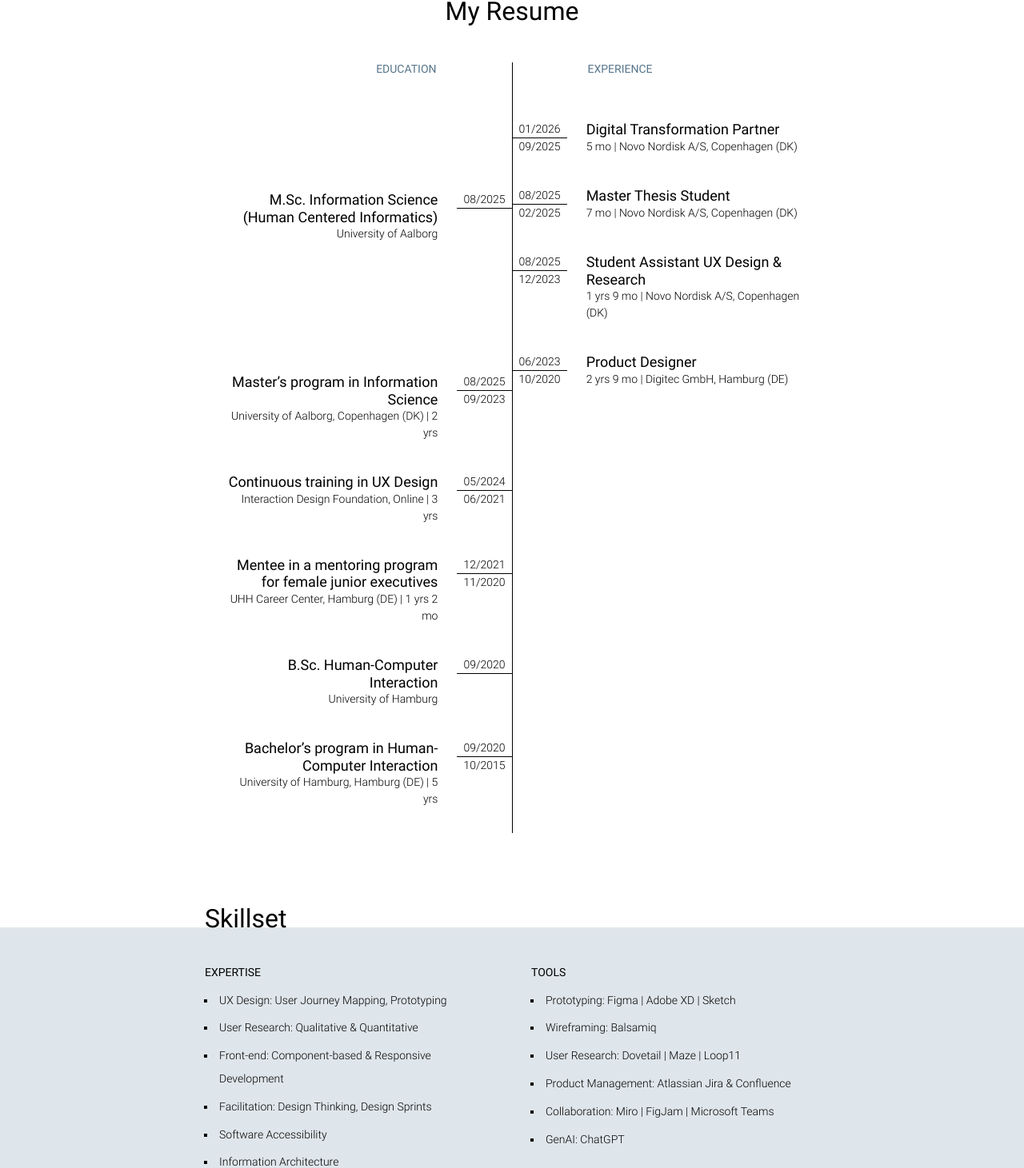
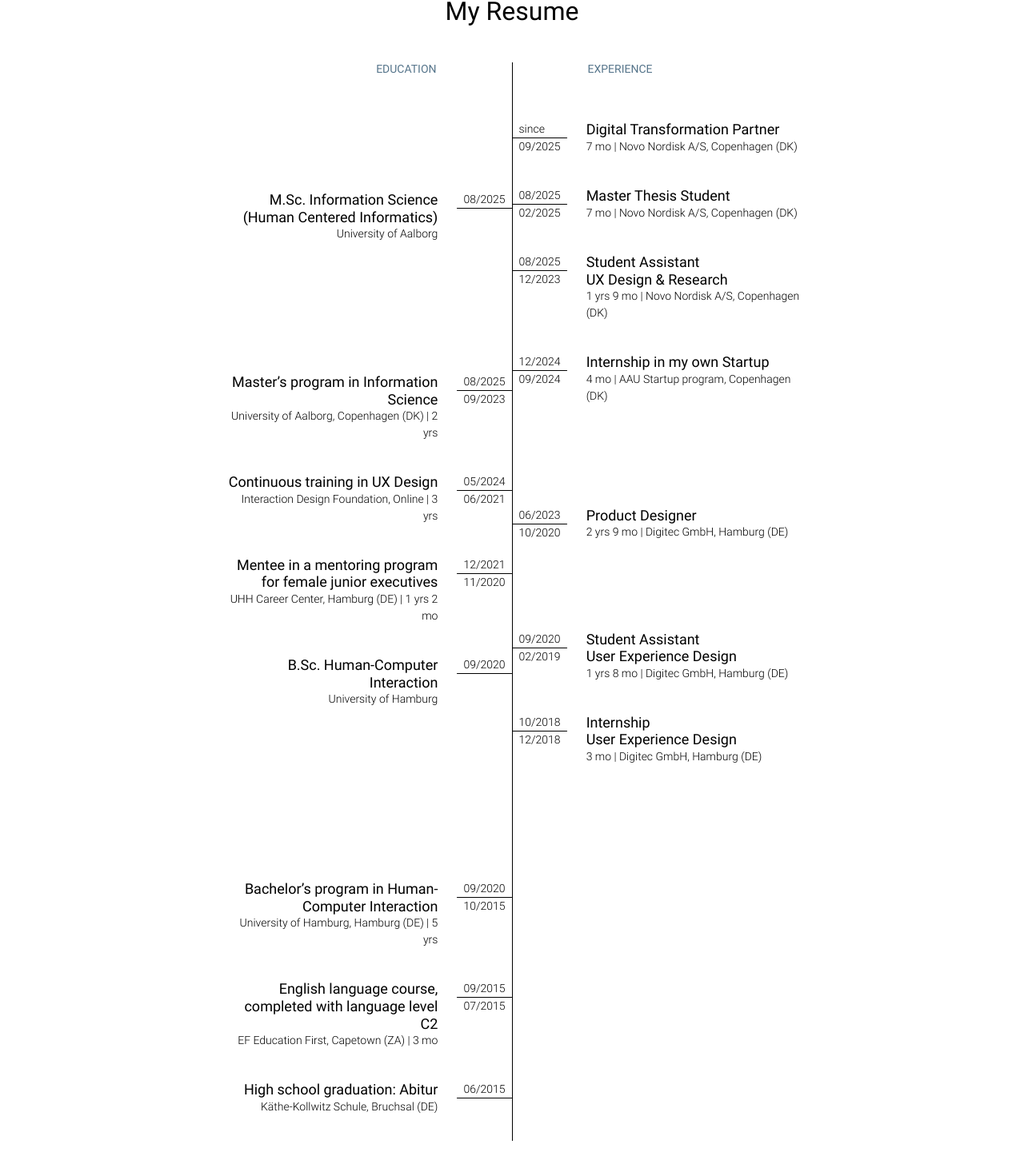
Before and after one commit to evakathie/portfolio, a Vue app: page /about in a window 1280 px wide. Shown: the part 607-2068 px from the top of the page at 80% size. Built offline with nearby package versions, Linux system fonts and the light colour scheme.

Commit message:
Updated About-Page

```diff
--- a/src/views/pages/About.vue
+++ b/src/views/pages/About.vue
@@ -13,12 +13,9 @@
     <div class="wrapper">
             <h2>My Resume</h2>
             <div class="timeline">
-
                 <div class="col-left">
                     <h3 class="highlighted-title timeline-left-title">Education</h3>
-
                     <div class="resume-element-empty"></div>
-
                     <div class="resume-element resume-left">
                         <div class="station">
                             <p class="role">M.Sc. Information Science (Human Centered Informatics)</p>
@@ -28,10 +25,8 @@
                             <p class="to">08/2025</p>
                         </div>
                     </div>
-
                     <div class="resume-element-empty"></div>
                     <div class="resume-element-empty-small"></div>
-
                     <div class="resume-element resume-left">
                         <div class="station">
                             <p class="role">Masterʼs program in Information Science</p>
@@ -42,7 +37,6 @@
                             <p class="from">09/2023</p>
                         </div>
                     </div>
-
                     <div class="resume-element resume-left">
                         <div class="station">
                             <p class="role">Continuous training in UX Design</p>
@@ -53,7 +47,6 @@
                             <p class="from">06/2021</p>
                         </div>
                     </div>
-
                     <div class="resume-element resume-left">
                         <div class="station">
                             <p class="role">Mentee in a mentoring program for female junior executives</p>
@@ -64,7 +57,6 @@
                             <p class="from">11/2020</p>
                         </div>
                     </div>
-
                     <div class="resume-element resume-left">
                         <div class="station">
                             <p class="role">B.Sc. Human-Computer Interaction</p>
@@ -74,7 +66,8 @@
                             <p class="to">09/2020</p>
                         </div>
                     </div>
-
+                    <div class="resume-element-empty"></div>
+                    <div class="resume-element-empty"></div>
                     <div class="resume-element resume-left">
                         <div class="station">
                             <p class="role">Bachelorʼs program in Human-Computer Interaction</p>
@@ -85,23 +78,38 @@
                             <p class="from">10/2015</p>
                         </div>
                     </div>
-
+                    <div class="resume-element resume-left">
+                        <div class="station">
+                            <p class="role">English language course, completed with language level C2</p>
+                            <p class="company">EF Education First, Capetown (ZA) | {{ duration(2015, 7, 2015, 9) }}</p>
                         </div>
-
+                        <div class="time">
+                            <p class="to">09/2015</p>
+                            <p class="from">07/2015</p>
+                        </div>
+                    </div>
+                    <div class="resume-element resume-left">
+                        <div class="station">
+                            <p class="role">High school graduation: Abitur</p>
+                            <p class="company">Käthe-Kollwitz Schule, Bruchsal (DE)</p>
+                        </div>
+                        <div class="time">
+                            <p class="to">06/2015</p>
+                        </div>
+                    </div>
+                </div>
                 <div class="col-right">
                     <h3 class="highlighted-title timeline-right-title">Experience</h3>
-
                     <div class="resume-element">
                         <div class="time">
-              <p class="to">01/2026</p>
+                            <p class="to">since</p>
                             <p class="from">09/2025</p>
                         </div>
                         <div class="station">
                             <p class="role">Digital Transformation Partner</p>
-              <p class="company">{{ duration(2025, 9, 2026, 1) }} | Novo Nordisk A/S, Copenhagen (DK)</p>
+                            <p class="company"> {{ duration(2025, 9) }} | Novo Nordisk A/S, Copenhagen (DK)</p>
                         </div>
                     </div>
-
                     <div class="resume-element">
                         <div class="time">
                             <p class="to">08/2025</p>
@@ -109,21 +117,30 @@
                         </div>
                         <div class="station">
                             <p class="role">Master Thesis Student</p>
-              <p class="company">{{ duration(2025, 2, 2025, 8) }} | Novo Nordisk A/S, Copenhagen (DK)</p>
+                            <p class="company"> {{ duration(2025, 2, 2025, 8) }} | Novo Nordisk A/S, Copenhagen (DK)</p>
                         </div>
                     </div>
-
                     <div class="resume-element">
                         <div class="time">
                             <p class="to">08/2025</p>
                             <p class="from">12/2023</p>
                         </div>
                         <div class="station">
-              <p class="role">Student Assistant UX Design & Research</p>
-              <p class="company">{{ duration(2023, 12, 2025, 8) }} | Novo Nordisk A/S, Copenhagen (DK)</p>
+                            <p class="role">Student Assistant<br/>UX Design &amp; Research</p>
+                            <p class="company"> {{ duration(2023, 12, 2025, 8) }} | Novo Nordisk A/S, Copenhagen (DK)</p>
                         </div>
                     </div>
-
+                    <div class="resume-element">
+                        <div class="time">
+                            <p class="to">12/2024</p>
+                            <p class="from">09/2024</p>
+                        </div>
+                        <div class="station">
+                            <p class="role">Internship in my own Startup</p>
+                            <p class="company"> {{ duration(2024, 9, 2024, 12) }} | AAU Startup program, Copenhagen (DK)</p>
+                        </div>
+                    </div>
+                    <div class="resume-element-empty"></div>
                     <div class="resume-element">
                         <div class="time">
                             <p class="to">06/2023</p>
@@ -131,12 +148,32 @@
                         </div>
                         <div class="station">
                             <p class="role">Product Designer</p>
-              <p class="company">{{ duration(2020, 10, 2023, 6) }} | Digitec GmbH, Hamburg (DE)</p>
+                            <p class="company"> {{ duration(2020, 10, 2023, 6) }} | Digitec GmbH, Hamburg (DE)</p>
                         </div>
                     </div>
-
+                    <div class="resume-element-empty-small"></div>
+                    <div class="resume-element-empty-small"></div>
+                    <div class="resume-element">
+                        <div class="time">
+                            <p class="to">09/2020</p>
+                            <p class="from">02/2019</p>
                         </div>
-
+                        <div class="station">
+                            <p class="role">Student Assistant<br/>User Experience Design</p>
+                            <p class="company"> {{ duration(2019, 2, 2020, 9) }} | Digitec GmbH, Hamburg (DE)</p>
+                        </div>
+                    </div>
+                    <div class="resume-element">
+                        <div class="time">
+                            <p class="to">10/2018</p>
+                            <p class="from">12/2018</p>
+                        </div>
+                        <div class="station">
+                            <p class="role">Internship<br/>User Experience Design</p>
+                            <p class="company"> {{ duration(2018, 10, 2018, 12) }} | Digitec GmbH, Hamburg (DE)</p>
+                        </div>
+                    </div>
+                </div>
             </div>
     </div>
   </div>
--- a/src/views/pages/Home.vue
+++ b/src/views/pages/Home.vue
@@ -7,7 +7,7 @@
           <router-link to="/about">Hi, Iʼm Eva!</router-link>
         </h1>
         <p>
-          I’m a UX Designer and Frontend Developer based in Copenhagen, Denmark. I design and build digital products with a strong focus on usability, accessibility, and technical feasibility.
+          I’m a UX Designer and Front-end Developer based in Copenhagen, Denmark. I design and build digital products with a strong focus on usability, accessibility, and technical feasibility.
           With a background in Human-Computer Interaction and experience working closely with development teams, I combine user research and design thinking with hands-on frontend implementation. I enjoy translating complex problems into intuitive interfaces and bringing them to life in code.
         </p>
       </div>
```
Also changed, not shown: 19 other files (tests, documents, lock files or other folders). Lines whose indentation alone changed are shown as unchanged.
